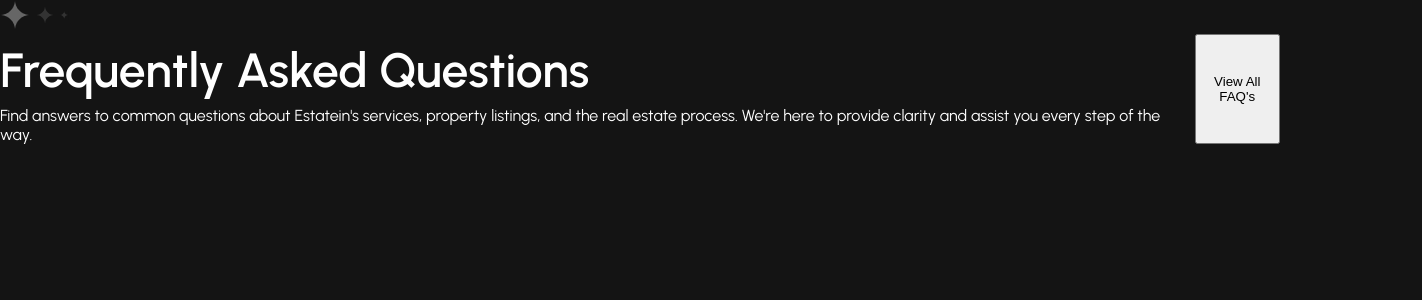
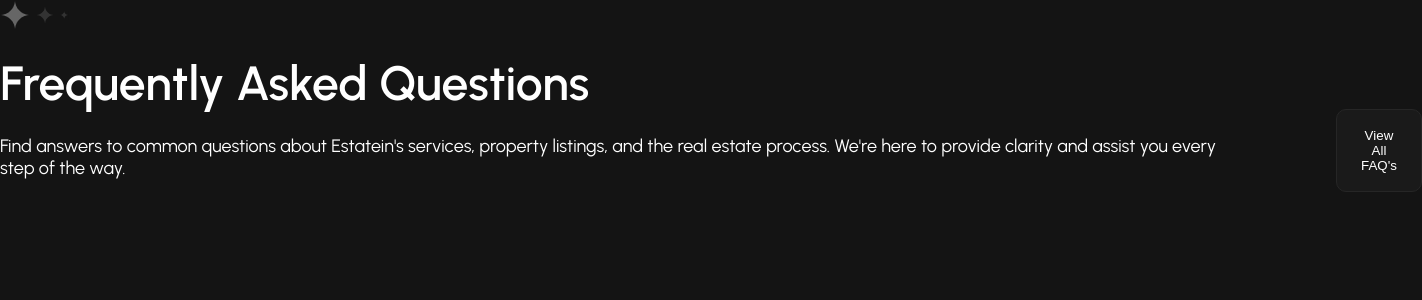
Before and after one commit to BrownEdgar/Estatein, a React (Vite) app: page / in a window 1280 px wide. Shown: the top 300 px of the page, 1422 px wide, since content can reach past the window. Built offline with nearby package versions, Linux system fonts and the light colour scheme.

Commit message:
continue

```diff
--- a/src/components/Slider_reviews/SliderReviews.jsx
+++ b/src/components/Slider_reviews/SliderReviews.jsx
@@ -8,10 +8,10 @@
         <div className="sliderReviews__abstract">
           <img src="/images/Abstract_Design.png" alt="abstract" />
         </div>
-        <div className="sliderReviews__text">
+        <div className="sliderReviews__head">
           <div>
-            <h1>Frequently Asked Questions</h1>
-            <p>
+            <h1 className='sliderReviews__title'>Frequently Asked Questions</h1>
+            <p className='sliderReviews__text'>
               Find answers to common questions about Estatein's services, property listings, and the real estate  process. We're here to provide clarity and assist you every step of the way.
             </p>
           </div>
--- a/src/components/Slider_reviews/SliderReviews.scss
+++ b/src/components/Slider_reviews/SliderReviews.scss
@@ -1,9 +1,32 @@
+@import "../../sass/color";
+
 .sliderReviews{
+	&__head{
+		display: flex;
+		align-items: center;
+		position: relative;
+		gap: 100px;
+	}
+	&__title{
+		margin-bottom: 16px;
+	}
 	&__text{
-		display: flex;
-		gap: 20px;
-		& > div{
-			width: 1240px;
+		font-size: 18px;
+		color: $main-text-color;
+		width: 1236px;
+	}
+	&__btn{
+		display: inline-block;
+		cursor: pointer;
+		border: 1px solid $border-grey;
+		padding: 18px 24px 18px 24px;
+		background-color: $button-background;
+		border-radius: 10px;
+		color: $main-text-color;
+		margin-top: 75px;
+		transition: 0.3s;
+	  &:hover{
+			scale: 1.1;
 		}
 	}
 }
--- a/src/sass/_color.scss
+++ b/src/sass/_color.scss
@@ -1,2 +1,4 @@
 $main-bg: #141414;
 $main-text-color: #fff;
+$border-grey: #262626;
+$button-background: #1A1A1A;
```
Also changed, not shown: src/components/Slider_slick/SliderSlick.jsx (added, +7 -0 lines), src/components/Slider_slick/SliderSlick.scss (added).
